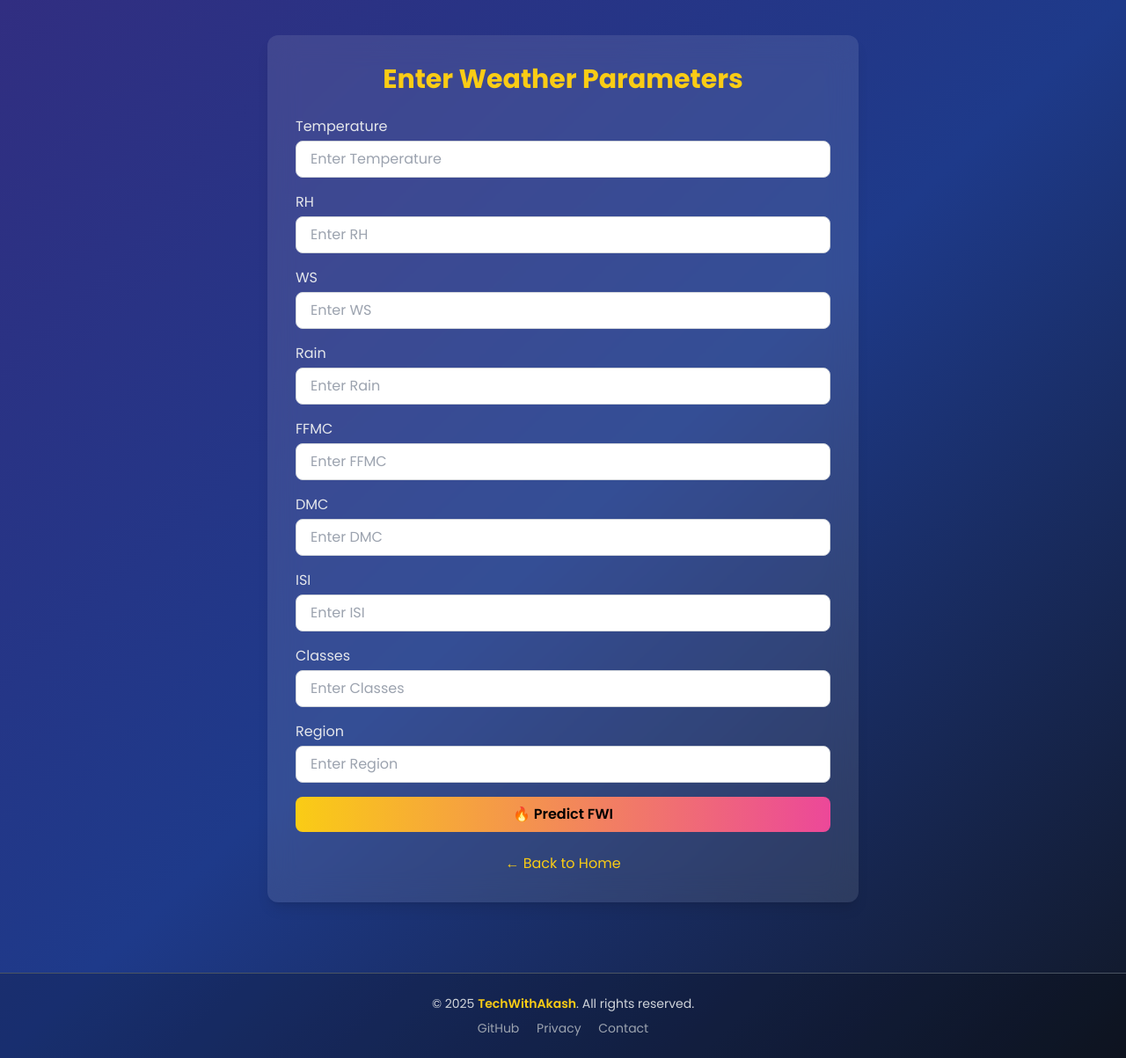
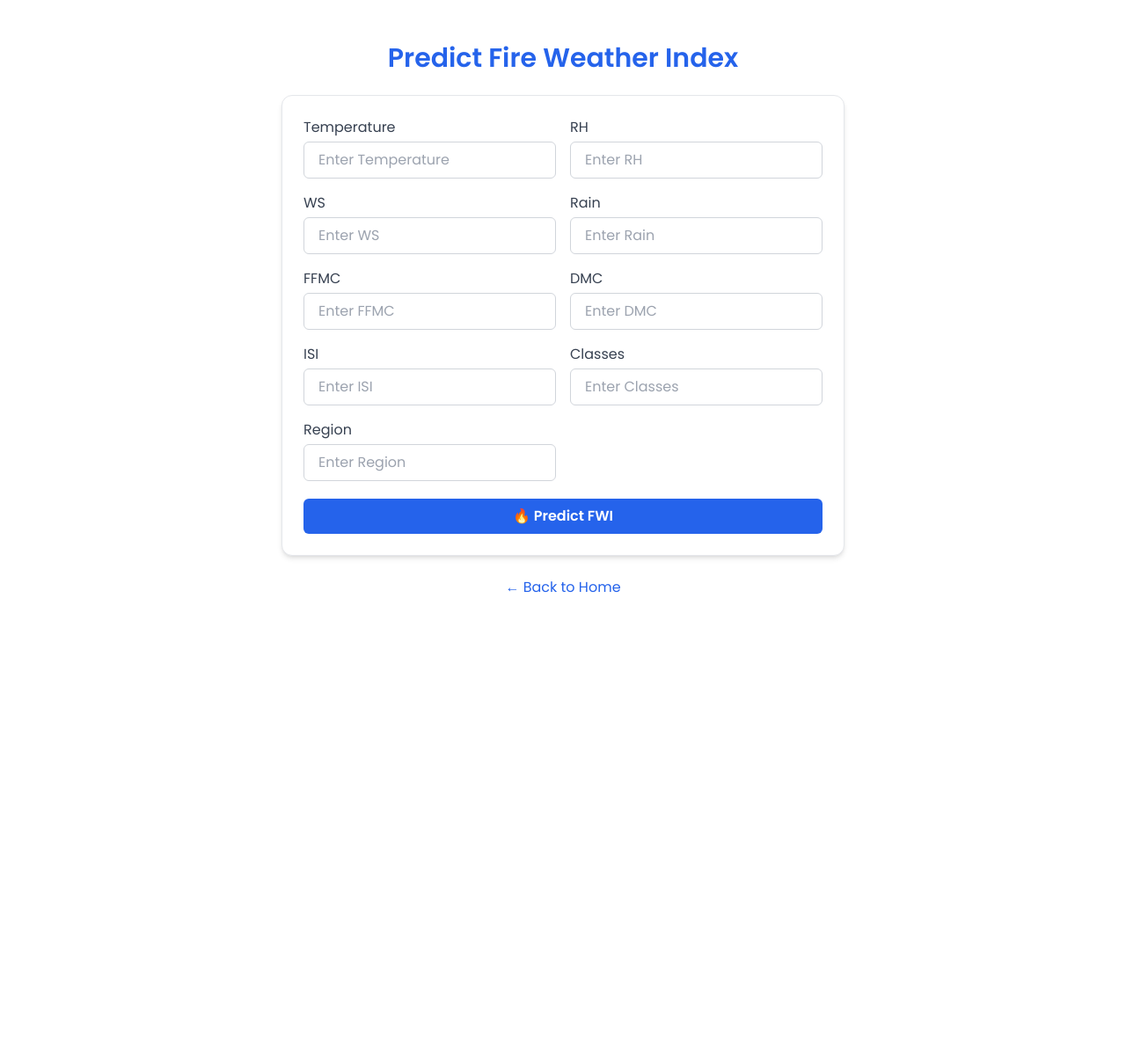
Before and after one commit to TechWithAkash/algerian_forest_fire_prediction_app, a Flask app: page /predict in a window 1280 px wide. Shown: the whole page at 88% size. After the commit the page ends 674 px from the top, so only its background shows below. Run offline with Flask 3, Linux system fonts and the light colour scheme; parts of the project's set-up code (start-up, migrations or seed data) failed here and were passed over; some libraries are stand-ins or nearby versions.

Commit message:
Refactor footer and prediction page styles for improved UI consistency

```diff
--- a/templates/footer.html
+++ b/templates/footer.html
@@ -1,4 +1,4 @@
-<footer class="mt-20 py-6 bg-black/20 text-center text-gray-300 text-sm border-t border-gray-600">
+<footer class="mt-20 py-6 bg-gradient-to-br from-indigo-900 via-blue-900 to-gray-900 text-center text-gray-300 text-sm border-t border-gray-600">
   <div class="max-w-6xl mx-auto px-6">
     <p>© 2025 <span class="font-semibold text-yellow-400">TechWithAkash</span>. All rights reserved.</p>
     <div class="mt-2 space-x-4 text-gray-400">
--- a/templates/predict.html
+++ b/templates/predict.html
@@ -2,37 +2,101 @@
 <html lang="en">
 <head>
   <meta charset="UTF-8" />
-  <title>FWI Prediction Form</title>
+  <title>Predict FWI</title>
+  <meta name="viewport" content="width=device-width, initial-scale=1.0" />
   <script src="https://cdn.tailwindcss.com"></script>
-  <link href="https://fonts.googleapis.com/css2?family=Poppins:wght@400;600;700&display=swap" rel="stylesheet" />
+  <link href="https://fonts.googleapis.com/css2?family=Poppins:wght@400;600&display=swap" rel="stylesheet" />
   <style>
     body { font-family: 'Poppins', sans-serif; }
   </style>
 </head>
-<body class="bg-gradient-to-br from-indigo-900 via-blue-900 to-gray-900 text-white min-h-screen">
+<body class="bg-white text-gray-800">
 
-  <div class="max-w-2xl mx-auto mt-10 bg-white/10 backdrop-blur-lg p-8 rounded-xl shadow-lg">
-    <h1 class="text-3xl font-bold text-yellow-400 text-center mb-6">Enter Weather Parameters</h1>
+  <div class="max-w-2xl mx-auto mt-12 px-4">
+    <h1 class="text-3xl font-bold text-center text-blue-600 mb-6">Predict Fire Weather Index</h1>
 
-    <form action="{{ url_for('predict_datapoint') }}" method="POST" class="space-y-4">
-      {% for field in ['Temperature', 'RH', 'WS', 'Rain', 'FFMC', 'DMC', 'ISI', 'Classes', 'Region'] %}
+    <form id="fwi-form" class="bg-white border border-gray-200 rounded-xl shadow-md p-6 space-y-5">
+      <div class="grid md:grid-cols-2 gap-4">
+        {% for field in ['Temperature', 'RH', 'WS', 'Rain', 'FFMC', 'DMC', 'ISI', 'Classes', 'Region'] %}
         <div>
-          <label class="block font-medium mb-1 text-gray-200">{{ field }}</label>
-          <input type="number" step="any" name="{{ field }}" placeholder="Enter {{ field }}"
-                 class="w-full border border-gray-300 px-4 py-2 rounded-lg text-gray-800 focus:ring-2 focus:ring-yellow-400" required />
+          <label class="block mb-1 font-medium text-gray-700">{{ field }}</label>
+          <input
+            type="number"
+            step="any"
+            name="{{ field }}"
+            placeholder="Enter {{ field }}"
+            required
+            class="w-full px-4 py-2 border border-gray-300 rounded-md focus:outline-none focus:ring-2 focus:ring-blue-500"
+          />
         </div>
-      {% endfor %}
-      <button type="submit" class="w-full bg-gradient-to-r from-yellow-400 to-pink-500 text-black py-2 rounded-lg font-semibold hover:scale-105 transition">
+        {% endfor %}
+      </div>
+
+      <button
+        type="submit"
+        class="w-full bg-blue-600 text-white font-semibold py-2 rounded-md hover:bg-blue-700 transition"
+      >
         🔥 Predict FWI
       </button>
     </form>
 
-    <div class="mt-6 text-center">
-      <a href="{{ url_for('home') }}" class="text-yellow-400 hover:underline">← Back to Home</a>
+    <div class="text-center mt-6">
+      <a href="{{ url_for('home') }}" class="text-blue-600 hover:underline">← Back to Home</a>
     </div>
   </div>
 
-  {% include 'footer.html' %}
+  <!-- Modal -->
+  <div id="resultModal" class="fixed inset-0 bg-black/50 hidden items-center justify-center z-50">
+    <div class="bg-white text-center p-6 rounded-lg shadow-xl max-w-sm w-full">
+      <h2 class="text-xl font-bold text-blue-600 mb-4">Prediction Result</h2>
+      <p id="predictionResult" class="text-lg text-gray-800 mb-4">Loading...</p>
+      <button onclick="closeModal()" class="px-4 py-2 bg-blue-600 text-white rounded hover:bg-blue-700">Close</button>
+    </div>
+  </div>
+<!-- {% include 'footer.html' %}-->
+
+
+  <!-- JS -->
+  <script>
+    const form = document.getElementById('fwi-form');
+    const modal = document.getElementById('resultModal');
+    const resultText = document.getElementById('predictionResult');
+
+    form.addEventListener('submit', async (e) => {
+      e.preventDefault();
+
+      const formData = new FormData(form);
+      const data = new URLSearchParams();
+      for (const pair of formData) {
+        data.append(pair[0], pair[1]);
+      }
+
+      try {
+        const response = await fetch("{{ url_for('predict_datapoint') }}", {
+          method: "POST",
+          headers: { "Content-Type": "application/x-www-form-urlencoded" },
+          body: data
+        });
+
+        const html = await response.text();
+        const match = html.match(/The Fire Weather Index is: ([-\d.]+)/);
+        resultText.textContent = match ? `🔥 ${match[0]}` : "❌ Failed to predict.";
+        openModal();
+      } catch (error) {
+        resultText.textContent = "❌ Something went wrong.";
+        openModal();
+      }
+    });
+
+    function openModal() {
+      modal.classList.remove('hidden');
+      modal.classList.add('flex');
+    }
+
+    function closeModal() {
+      modal.classList.add('hidden');
+    }
+  </script>
 
 </body>
 </html>
```
